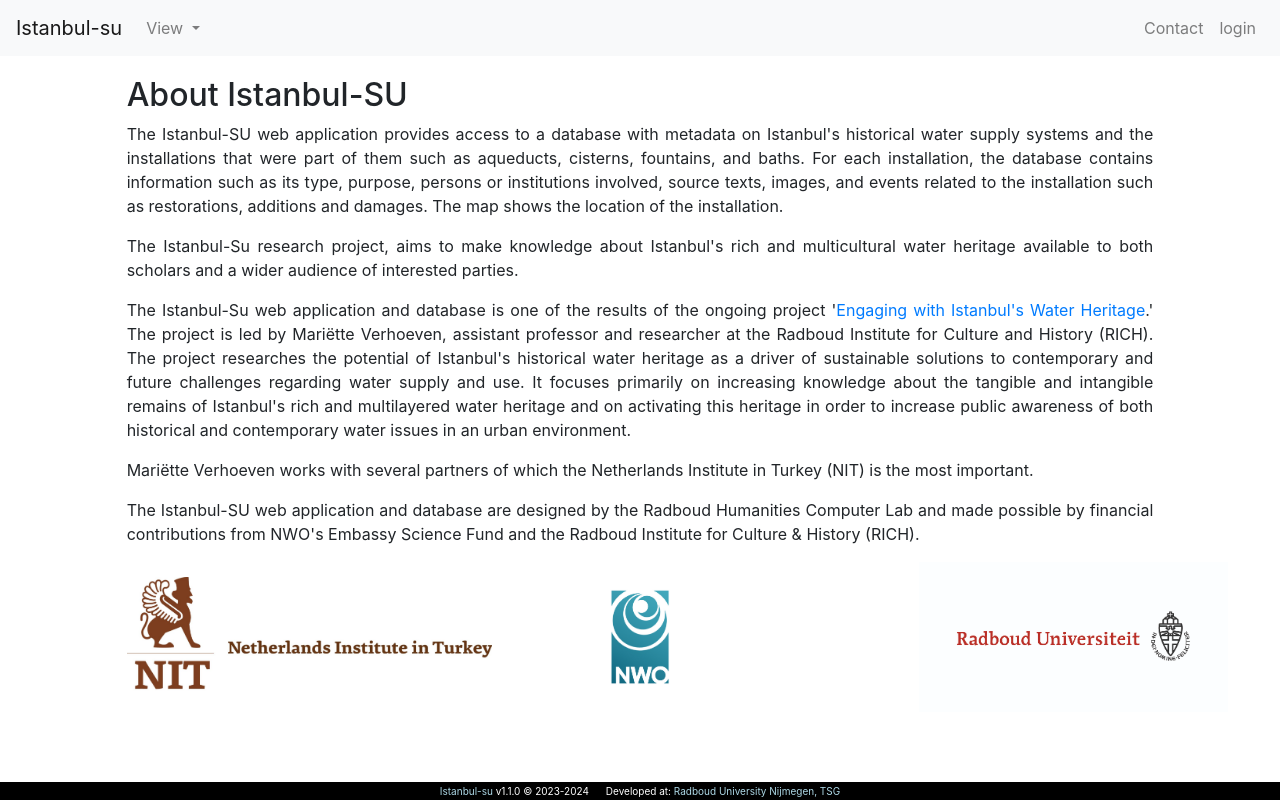
After one commit to ErwinKomen/RU-istanbul, a Django app: page /about/ in a window 1280 px wide. The commit adds this page. Run offline with Django 4.2, Linux system fonts and the light colour scheme; parts of the project's set-up code (start-up, migrations or seed data) failed here and were passed over; some libraries are stand-ins or nearby versions.

Commit message:
issue #28: about page

```diff
--- /dev/null
+++ b/istanbul/installations/templates/installations/about.html
@@ -0,0 +1,66 @@
+{% extends "utilities/base.html" %}
+{% load i18n %}
+{% load static %}
+
+{% block head %}
+<title>{{title}}</title>
+{% endblock %}
+
+{% block content %}
+
+<div class="container body-content">
+
+  <div class="row">
+    <div class="col-md-12">
+
+      <h2>About Istanbul-SU</h2>
+
+      <p class="text-justify">
+        The Istanbul-SU web application provides access to a database with metadata on Istanbul's historical water supply systems
+        and the installations that were part of them such as aqueducts, cisterns, fountains, and baths. For each installation,
+        the database contains information such as its type, purpose, persons or institutions involved, source texts, images,
+        and events related to the installation such as restorations, additions and damages. The map shows the location of the installation.
+      </p>
+
+      <p class="text-justify">
+        The Istanbul-Su research project, aims to make knowledge about Istanbul's rich and multicultural water heritage available
+        to both scholars and a wider audience of interested parties.
+      </p>
+
+      <p class="text-justify">
+        The Istanbul-Su web application and database is one of the results of the ongoing project
+        '<a href="https://www.ru.nl/en/research/research-projects/engaging-with-istanbuls-water-heritage">Engaging with Istanbul's Water Heritage</a>.'
+        The project is led by Mariëtte Verhoeven, assistant professor and researcher at the Radboud Institute for
+        Culture and History (RICH).  The project researches the potential of Istanbul's historical water heritage as a
+        driver of sustainable solutions to contemporary and future challenges regarding water supply and use. It focuses
+        primarily on increasing knowledge about the tangible and intangible remains of Istanbul's rich and multilayered water
+        heritage and on activating this heritage in order to increase public awareness of both historical and contemporary water
+        issues in an urban environment.
+      </p>
+
+      <p class="text-justify">
+        Mariëtte Verhoeven works with several partners of which the Netherlands Institute in Turkey (NIT) is the most important.
+      </p>
+
+      <p class="text-justify">
+        The Istanbul-SU web application and database  are designed by the Radboud Humanities Computer Lab and made possible
+        by financial contributions from NWO's Embassy Science Fund and the Radboud Institute for Culture & History (RICH).
+      </p>
+    </div>
+  </div>
+
+  <!-- Row with logo's '-->
+  <div class="row">
+    <div class="col-md-2 text-center">
+      <img src="{% static 'installations/content/NIT_logo_EN.jpg' %}" alt="NWO logo" height="125" style="margin-top: 15px;" />
+    </div>
+    <div class="offset-3 col-md-2 text-center mr-auto">
+      <img src="{% static 'installations/content/NWO_logo.jpg' %}" alt="NWO logo" height="150" />
+    </div>
+    <div class="offset-2 col-md-3 ml-auto">
+      <img src="{% static 'installations/content/RU_logo_NL.jpg' %}" alt="NWO logo" height="150" />
+    </div>
+  </div>
+
+</div>
+{% endblock %}
--- a/istanbul/installations/templates/installations/home.html
+++ b/istanbul/installations/templates/installations/home.html
@@ -37,7 +37,11 @@
   </div>
 </div>
 
-
+<div class="row">
+  <div class="offset-5 col-md-2 text-center">
+    <a class="btn btn-sm btn-success" title="About the Istanbul-SU project" href="{% url 'installations:about' %}">About Istanbul-SU</a>
+  </div>
+</div>
 
 
 {% endblock %}
--- a/istanbul/installations/urls.py
+++ b/istanbul/installations/urls.py
@@ -7,6 +7,7 @@
 	path('',views.home, name = 'home'),
 	path('home/',views.home, name = 'home'),
 	path('contact/', views.contact, name='contact'),
+	path('about/', views.about, name='about'),
 
 	# ================== Detail View ===================================
     path('detail_installation_view/<int:pk>/', views.detail_installation_view, name='detail_installation_view'),
--- a/istanbul/installations/views.py
+++ b/istanbul/installations/views.py
@@ -110,6 +110,25 @@
     except:
         msg = oErr.get_error_message()
         oErr.DoError("installations/contact")
+        response = msg
+    return response
+
+def about(request):
+    """Renders the contact page."""
+    assert isinstance(request, HttpRequest)
+    response = "-"
+    oErr = ErrHandle()
+    try:
+        template = "installations/about.html"
+        context = dict(
+            page_name="About",
+            title="About"
+            )
+        context = get_application_context(request, context)
+        response = render(request, template, context)
+    except:
+        msg = oErr.get_error_message()
+        oErr.DoError("installations/about")
         response = msg
     return response
 
--- a/istanbul/utilities/templates/utilities/base.html
+++ b/istanbul/utilities/templates/utilities/base.html
@@ -102,7 +102,7 @@
 	</div>
 	<div>
 		<footer>
-			<span>Istanbul-su v1.1.0 &copy; 2023-{% now 'Y' %} </span>
+			<span><a href="{% url 'installations:about' %}">Istanbul-su</a> v1.1.0 &copy; 2023-{% now 'Y' %} </span>
 			&nbsp;&nbsp;&nbsp;&nbsp;
 			<span>Developed at: <a href="http://www.ru.nl/humanitieslab/">Radboud University Nijmegen, TSG</a></span>
 		</footer>
```
Also changed, not shown: istanbul/installations/static/installations/content/NIT_logo_EN.jpg (added), istanbul/installations/static/installations/content/NWO_logo.jpg (added), istanbul/installations/static/installations/content/RU_logo_NL.jpg (added), 1 other file.
